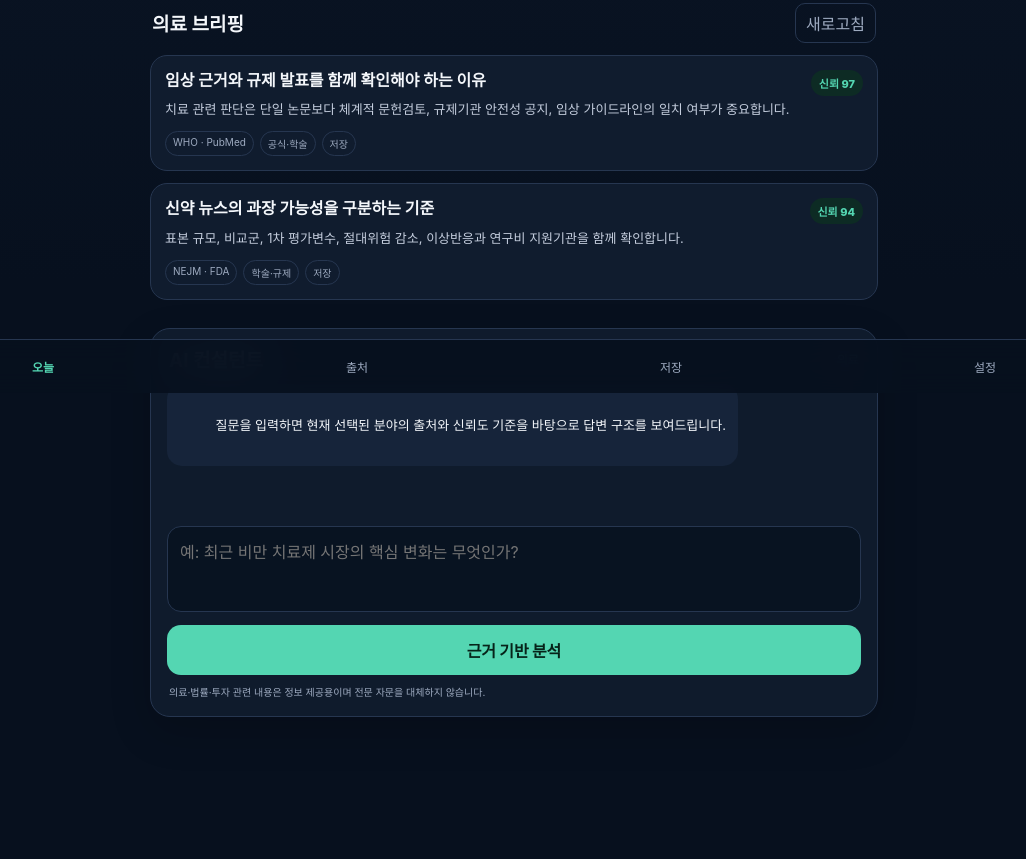
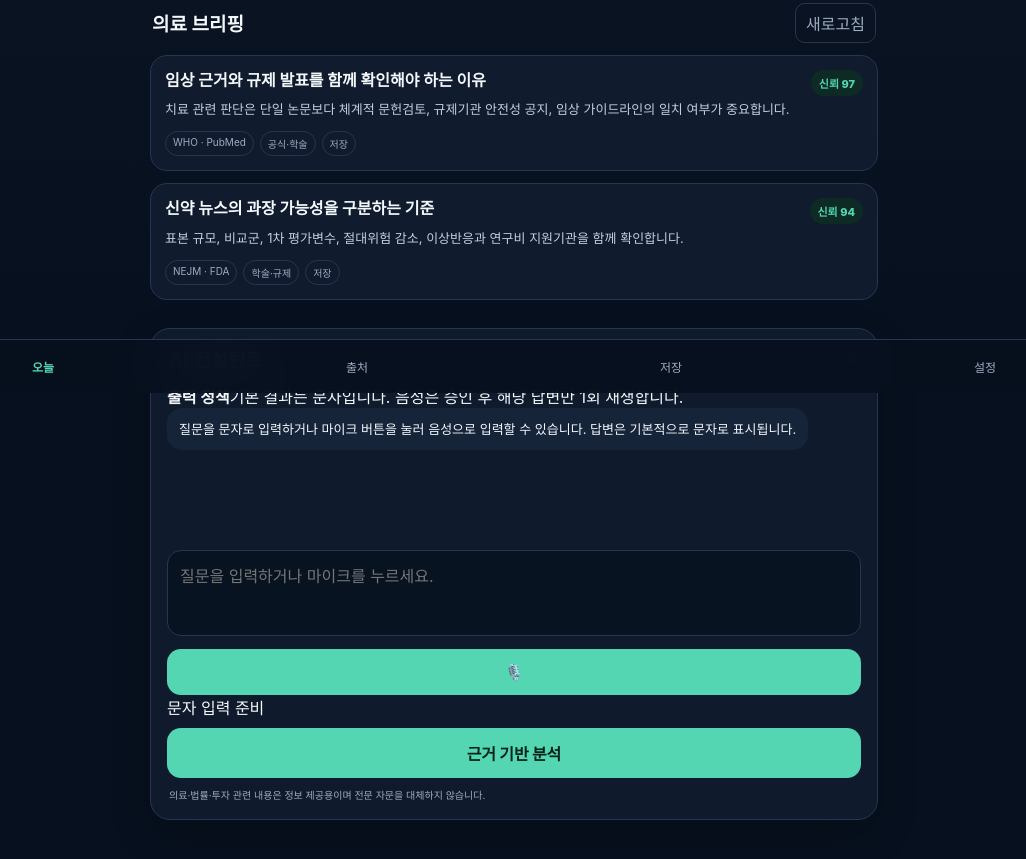
Before and after one commit to ukdscheon-coder/expertos, a plain HTML site: page index.html in a window 1280 px wide. Shown: the part 407-1266 px from the top of the page, without its empty margins (126-1152 px from the left). Drawn offline with Linux system fonts and the light colour scheme.

Commit message:
Add voice input and permission-gated speech output

```diff
--- a/index.html
+++ b/index.html
@@ -23,61 +23,52 @@
 
   <main>
     <section class="status-card">
-      <div>
-        <span class="live-dot"></span>
-        <strong>오늘의 지식 브리핑</strong>
-      </div>
+      <div><span class="live-dot"></span><strong>오늘의 지식 브리핑</strong></div>
       <span id="todayLabel"></span>
       <p>공식기관·학술·산업·전문가 채널을 출처 등급별로 분리합니다.</p>
     </section>
 
     <section>
-      <div class="section-head">
-        <h2>분야 선택</h2>
-        <span>6개 분야</span>
-      </div>
+      <div class="section-head"><h2>분야 선택</h2><span>6개 분야</span></div>
       <div id="categoryGrid" class="category-grid"></div>
     </section>
 
     <section id="briefingSection">
-      <div class="section-head">
-        <h2 id="briefingTitle">의료 브리핑</h2>
-        <button id="refreshBtn" class="ghost-btn">새로고침</button>
-      </div>
+      <div class="section-head"><h2 id="briefingTitle">의료 브리핑</h2><button id="refreshBtn" class="ghost-btn">새로고침</button></div>
       <div id="briefingList" class="briefing-list"></div>
     </section>
 
     <section class="consultant">
-      <div class="section-head">
-        <h2>AI 컨설턴트</h2>
-        <span id="selectedDomainLabel">의료</span>
-      </div>
+      <div class="section-head"><h2>AI 컨설턴트</h2><span id="selectedDomainLabel">의료</span></div>
+      <div class="output-policy"><strong>출력 정책</strong><span>기본 결과는 문자입니다. 음성은 승인 후 해당 답변만 1회 재생합니다.</span></div>
       <div class="chatbox" id="chatbox">
-        <div class="message assistant">
-          질문을 입력하면 현재 선택된 분야의 출처와 신뢰도 기준을 바탕으로 답변 구조를 보여드립니다.
-        </div>
+        <div class="message assistant">질문을 문자로 입력하거나 마이크 버튼을 눌러 음성으로 입력할 수 있습니다. 답변은 기본적으로 문자로 표시됩니다.</div>
       </div>
       <form id="questionForm">
-        <textarea id="questionInput" rows="3" placeholder="예: 최근 비만 치료제 시장의 핵심 변화는 무엇인가?"></textarea>
-        <button type="submit">근거 기반 분석</button>
+        <div class="input-wrap">
+          <textarea id="questionInput" rows="3" placeholder="질문을 입력하거나 마이크를 누르세요."></textarea>
+          <button type="button" id="micBtn" class="mic-btn" aria-label="음성 입력 시작">🎙️</button>
+        </div>
+        <div id="speechStatus" class="speech-status" aria-live="polite">문자 입력 준비</div>
+        <button type="submit" class="submit-btn">근거 기반 분석</button>
       </form>
       <p class="disclaimer">의료·법률·투자 관련 내용은 정보 제공용이며 전문 자문을 대체하지 않습니다.</p>
     </section>
   </main>
 
   <nav class="bottom-nav">
-    <button class="active">오늘</button>
-    <button id="sourcesBtn">출처</button>
-    <button id="savedBtn">저장</button>
-    <button id="settingsBtn">설정</button>
+    <button class="active">오늘</button><button id="sourcesBtn">출처</button><button id="savedBtn">저장</button><button id="settingsBtn">설정</button>
   </nav>
 
   <dialog id="modal">
-    <div class="modal-head">
-      <h3 id="modalTitle">출처</h3>
-      <button id="closeModal">닫기</button>
-    </div>
+    <div class="modal-head"><h3 id="modalTitle">출처</h3><button id="closeModal">닫기</button></div>
     <div id="modalBody"></div>
+  </dialog>
+
+  <dialog id="voiceApprovalModal">
+    <div class="modal-head"><h3>음성 출력 승인</h3><button id="cancelVoice">취소</button></div>
+    <p>이 답변을 음성으로 1회 재생할까요? 자동 재생은 하지 않습니다.</p>
+    <button id="approveVoice" class="approve-voice">승인하고 재생</button>
   </dialog>
 
   <script src="app.js"></script>
```
